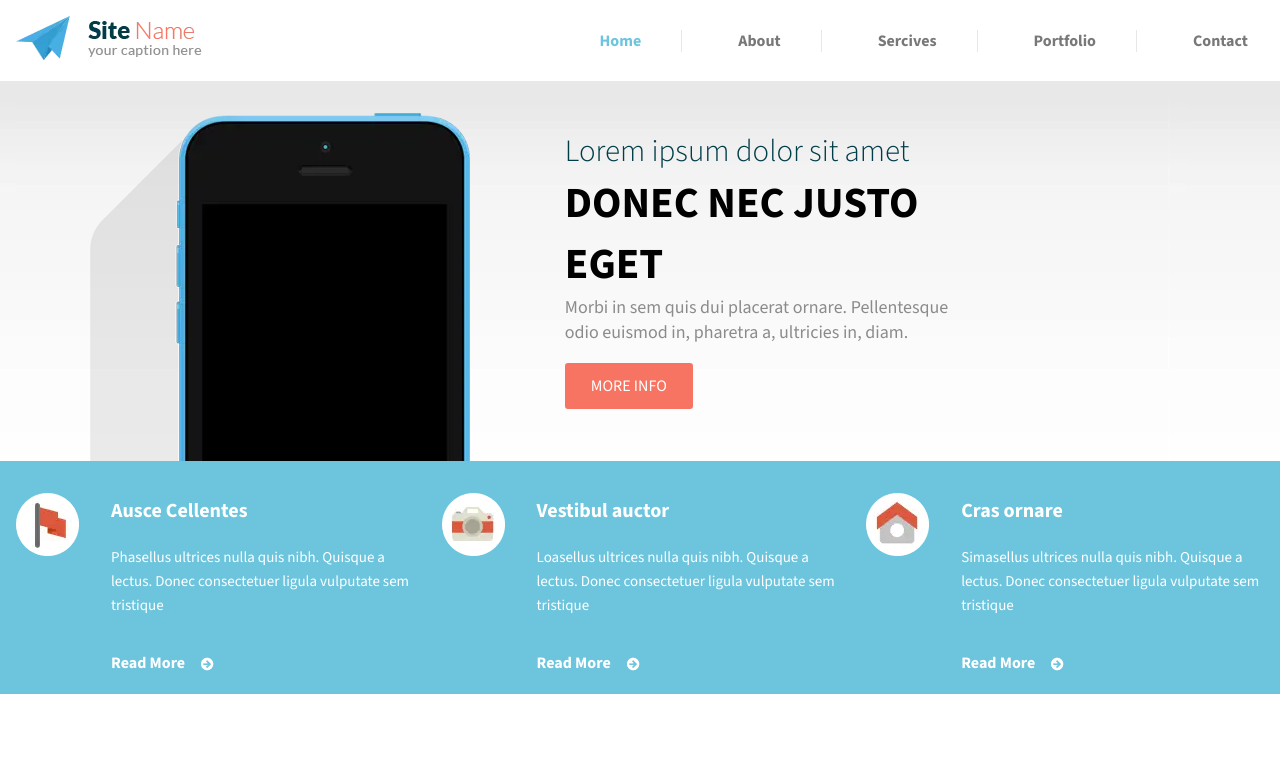
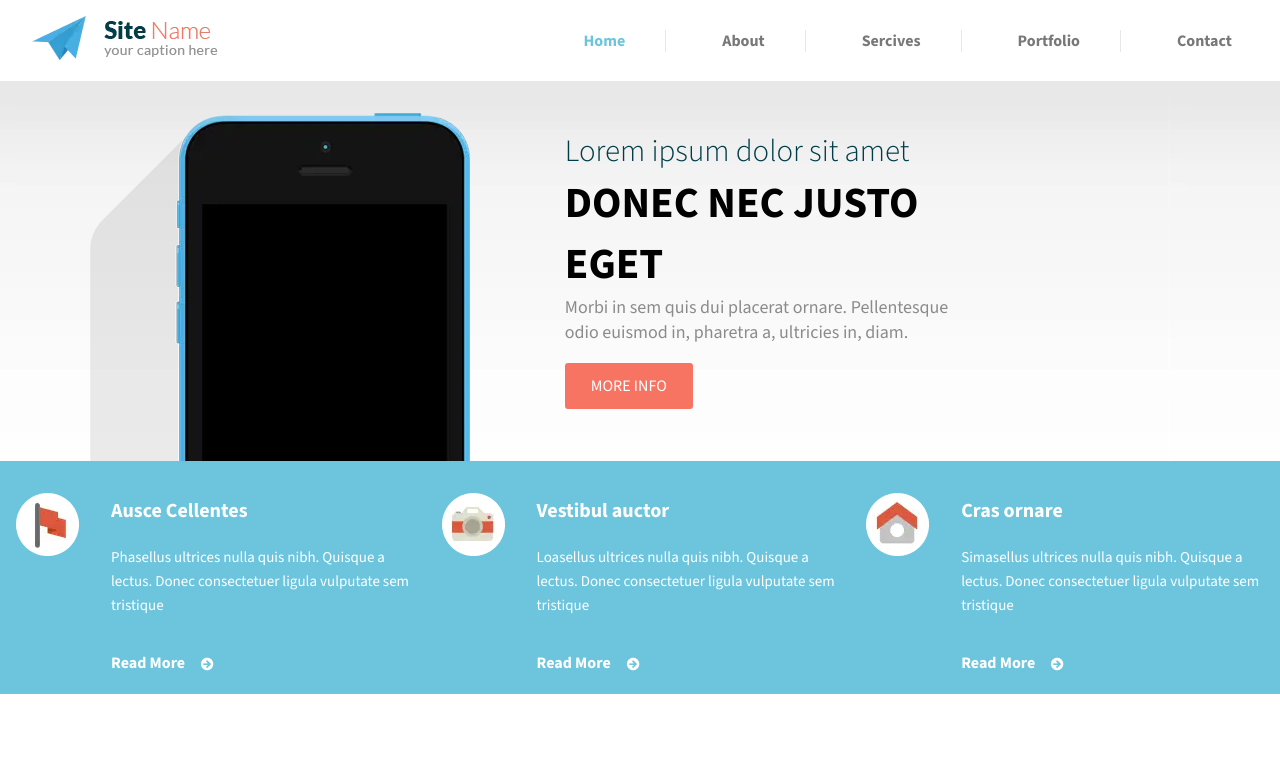
Before and after one commit to ArthLi/exos-FSD55, a plain HTML site: page Intégration Photoshop/index.html in a window 1280 px wide. Shown: the top 771 px of the page. Drawn offline with Linux system fonts and the light colour scheme.

Commit message:
Update main.css

```diff
--- a/Intégration Photoshop/css/main.css
+++ b/Intégration Photoshop/css/main.css
@@ -7,7 +7,7 @@ body, html {
     padding: 0;
 }
 .logoSite {
-    padding: 1em;
+    padding: 1em 2em;
     display: flex;
     justify-content: space-between;
     align-items: center;
```
